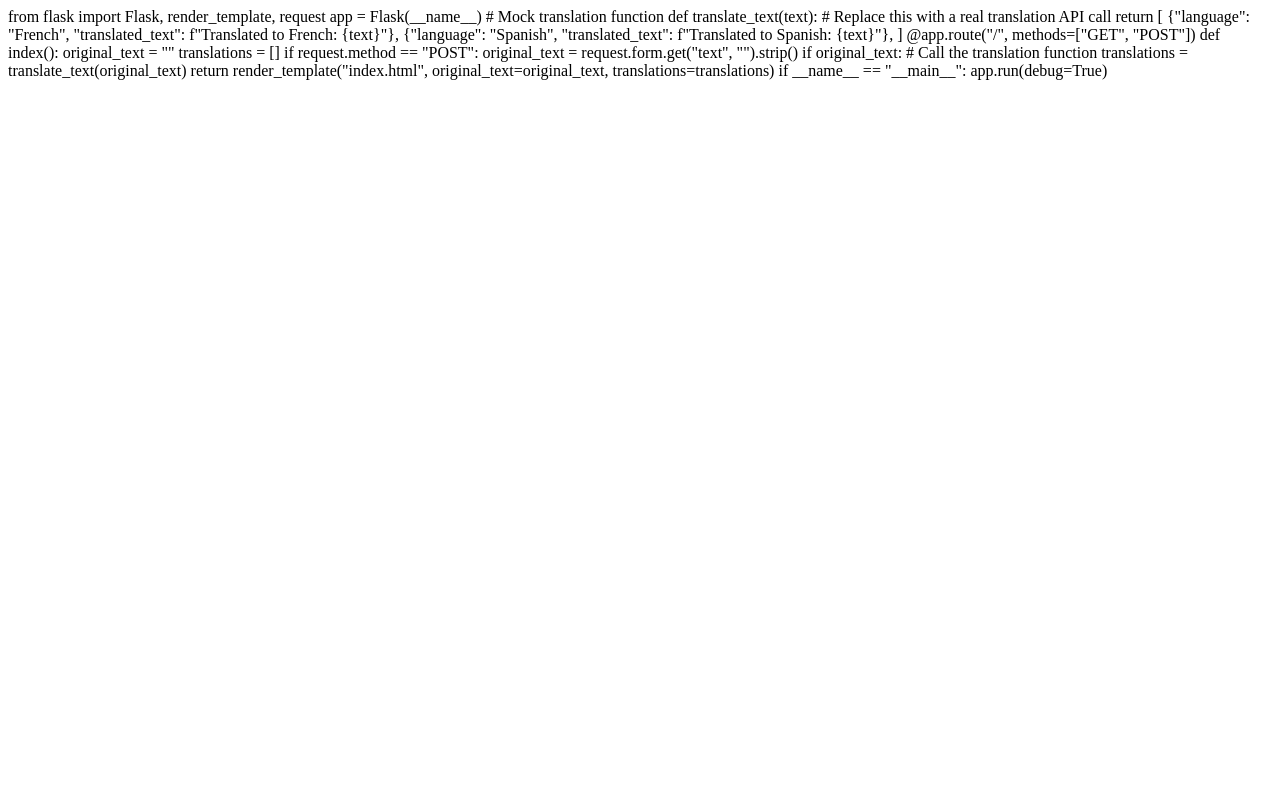
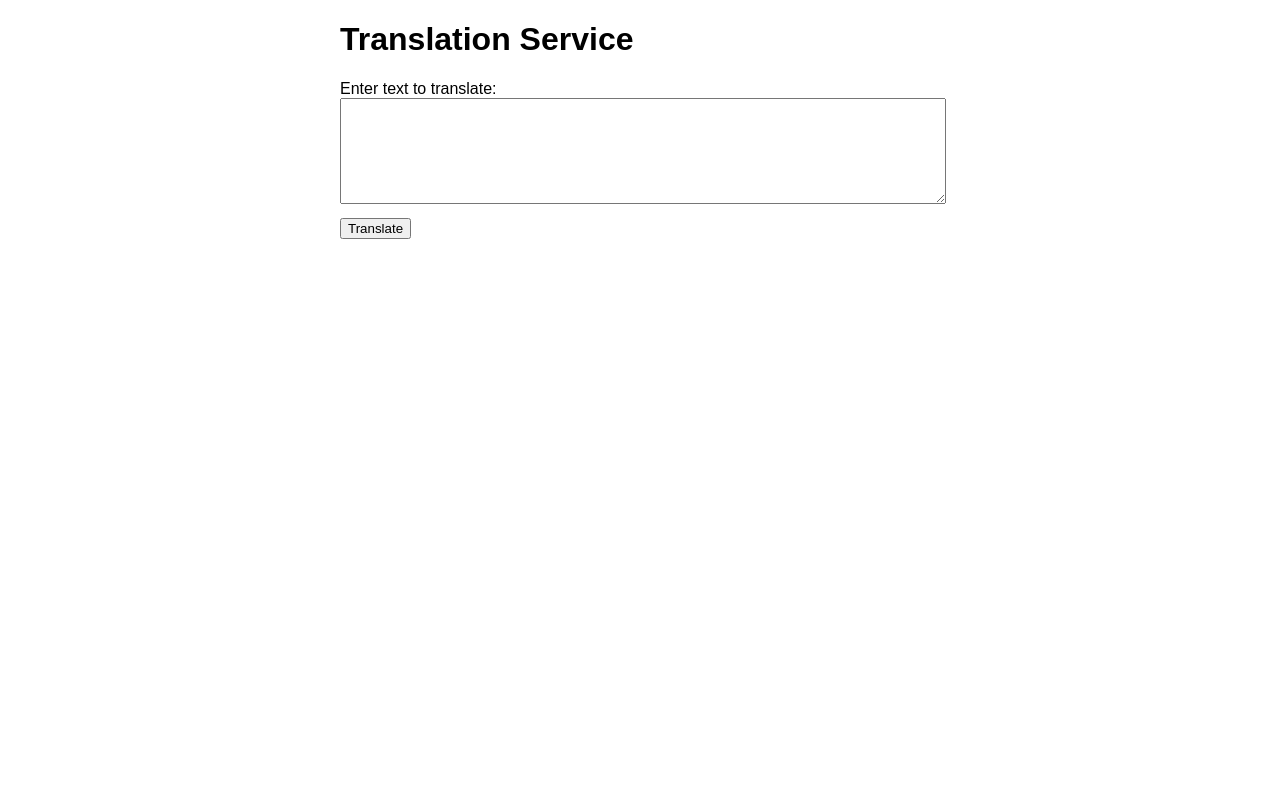
Before and after one commit to abdullah302Amin/testingwebapp, a Python web app: template templates/index.html in a window 1280 px wide. Run offline with Jinja, Linux system fonts and the light colour scheme; the template is opened without the code that fills it, so the values that code supplies are empty.

Commit message:
Update index.html

```diff
--- a/templates/index.html
+++ b/templates/index.html
@@ -1,27 +1,49 @@
-from flask import Flask, render_template, request
-
-app = Flask(__name__)
-
-# Mock translation function
-def translate_text(text):
-    # Replace this with a real translation API call
-    return [
-        {"language": "French", "translated_text": f"Translated to French: {text}"},
-        {"language": "Spanish", "translated_text": f"Translated to Spanish: {text}"},
-    ]
-
-@app.route("/", methods=["GET", "POST"])
-def index():
-    original_text = ""
-    translations = []
-
-    if request.method == "POST":
-        original_text = request.form.get("text", "").strip()
-        if original_text:
-            # Call the translation function
-            translations = translate_text(original_text)
-
-    return render_template("index.html", original_text=original_text, translations=translations)
-
-if __name__ == "__main__":
-    app.run(debug=True)
+<!DOCTYPE html>
+<html lang="en">
+<head>
+<meta charset="UTF-8">
+<meta name="viewport" content="width=device-width, initial-scale=1.0">
+<title>Translation Service</title>
+<style>
+body {
+font-family: Arial, sans-serif;
+margin: 20px;
+}
+.container {
+max-width: 600px;
+margin: auto;
+}
+textarea {
+width: 100%;
+height: 100px;
+margin-bottom: 10px;
+}
+.translation {
+margin-top: 20px;
+}
+.translation div {
+margin-bottom: 10px;
+}
+</style>
+</head>
+<body>
+<div class="container">
+<h1>Translation Service</h1>
+<form method="POST">
+<label for="text">Enter text to translate:</label><br>
+<textarea id="text" name="text">{{ original_text or "" }}</textarea><br>
+<button type="submit">Translate</button>
+</form>
+{% if translations %}
+<div class="translation">
+<h2>Translated Text:</h2>
+{% for translation in translations %}
+<div>
+<strong>{{ translation.language }}:</strong> {{ translation.translated_text }}
+</div>
+{% endfor %}
+</div>
+{% endif %}
+</div>
+</body>
+</html>
```
